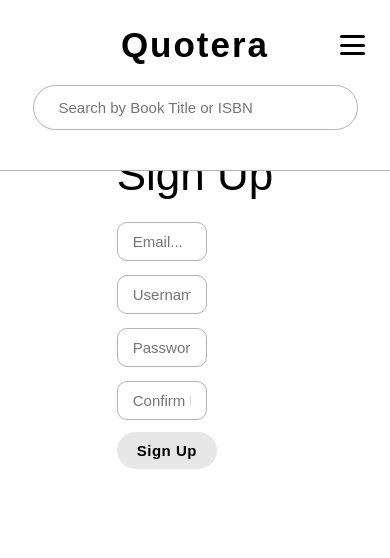
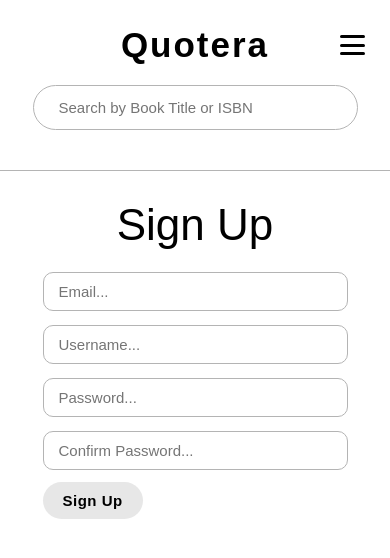
Before and after one commit to KPar/quotera-client, a React (Create React App) app: page /sign-up in a window 390 px wide. Shown: the top 558 px of the page. Built offline with nearby package versions, Linux system fonts and the light colour scheme; no server answers.

Commit message:
Made Sign Up and Log In pages mobile friendly

```diff
--- a/src/pages/LogIn/LogIn.css
+++ b/src/pages/LogIn/LogIn.css
@@ -13,7 +13,7 @@
     text-align: center;
 }
 
-#LogIn_input {
+.LogIn_input {
   width: 15vw;
   font-size: 15px;
   outline: none;
@@ -59,3 +59,25 @@
   cursor: pointer;
   margin-top: 5px;
 }
+
+@media only screen and (max-width:800px){
+  #LogIn_container {
+    height: 90vh;
+    width: fit-content;
+    margin: auto;
+    margin-top: 200px;
+  }
+
+  .LogIn_input {
+    width: 70vw;
+    font-size: 15px;
+    outline: none;
+    padding: 10px 15px 10px 15px;
+    background-color: white;
+    margin: 0px auto;
+    border: 0.7px solid rgb(180, 180, 180);
+    border-radius: 10px;
+    margin-top: 7px;
+    margin-bottom: 7px;
+  }
+}
--- a/src/pages/LogIn/LogIn.jsx
+++ b/src/pages/LogIn/LogIn.jsx
@@ -50,10 +50,10 @@
     <div id="LogIn_container">
       <h1 id='LogIn_heading'>Log In</h1>
       <form onSubmit={handleSubmit(submitForm)}>
-        <input id='LogIn_input' type="text" name='username' placeholder='Username...' {...register("username")}/>
+        <input className='LogIn_input' type="text" name='username' placeholder='Username...' {...register("username")}/>
         <p>{errors.username?.message}</p>
 
-        <input id='LogIn_input' type="password" name='password' placeholder='Password...' {...register("password")}/>
+        <input className='LogIn_input' type="password" name='password' placeholder='Password...' {...register("password")}/>
         <p>{errors.password?.message}</p>
         <p style={{display: (failureStatus? 'block' : 'none')}}>Wrong password or username</p>
 
--- a/src/pages/SignUp/SignUp.css
+++ b/src/pages/SignUp/SignUp.css
@@ -13,7 +13,7 @@
     text-align: center;
 }
 
-#SignUp_input {
+.SignUp_input {
   width: 15vw;
   font-size: 15px;
   outline: none;
@@ -59,3 +59,25 @@
   cursor: pointer;
   margin-top: 5px;
 }
+
+@media only screen and (max-width:800px){
+  #SignUp_container {
+    height: 90vh;
+    width: fit-content;
+    margin: auto;
+    margin-top: 200px;
+  }
+
+  .SignUp_input {
+    width: 70vw;
+    font-size: 15px;
+    outline: none;
+    padding: 10px 15px 10px 15px;
+    background-color: white;
+    margin: 0px auto;
+    border: 0.7px solid rgb(180, 180, 180);
+    border-radius: 10px;
+    margin-top: 7px;
+    margin-bottom: 7px;
+  }
+}
--- a/src/pages/SignUp/SignUp.jsx
+++ b/src/pages/SignUp/SignUp.jsx
@@ -49,16 +49,16 @@
         {/* <input id='SignUp_input' type="text" name='displayName' placeholder='Display Name...' {...register("displayName")}/>
         <p>{errors.displayName && "Display Name is a required field"}</p> */}
 
-        <input id='SignUp_input' type="email" name='email' placeholder='Email...' {...register("email")}/>
+        <input className='SignUp_input' type="email" name='email' placeholder='Email...' {...register("email")}/>
         <p>{errors.email?.message}</p>
 
-        <input id='SignUp_input' type="text" name='username' placeholder='Username...' {...register("username")}/>
+        <input className='SignUp_input' type="text" name='username' placeholder='Username...' {...register("username")}/>
         <p>{errors.username?.message}</p>
 
-        <input id='SignUp_input' type="password" name='password' placeholder='Password...' {...register("password")}/>
+        <input className='SignUp_input' type="password" name='password' placeholder='Password...' {...register("password")}/>
         <p>{errors.password?.message}</p>
 
-        <input id='SignUp_input' type="password" name='confirmPassword' placeholder='Confirm Password...' {...register("confirmPassword")}/>
+        <input className='SignUp_input' type="password" name='confirmPassword' placeholder='Confirm Password...' {...register("confirmPassword")}/>
         <p>{errors.confirmPassword && "Passwords must match"}</p>
 
 
```
